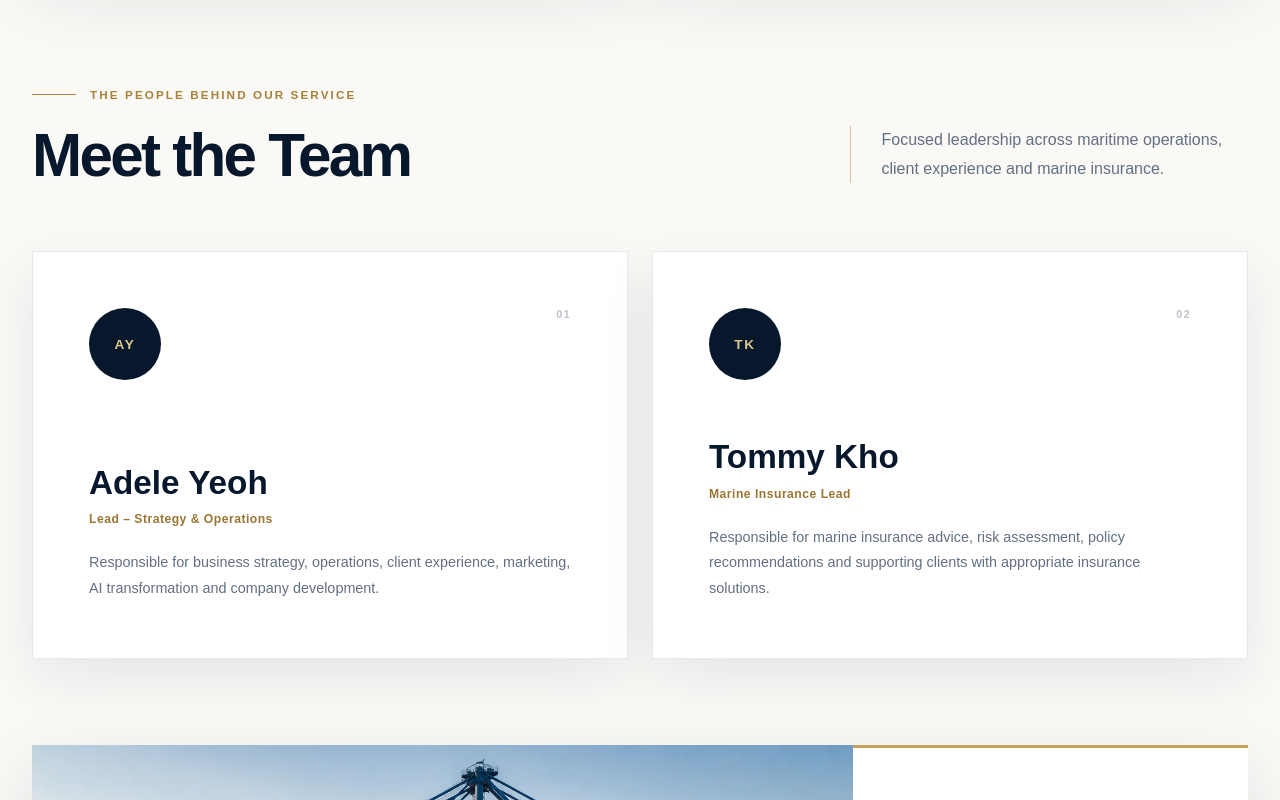
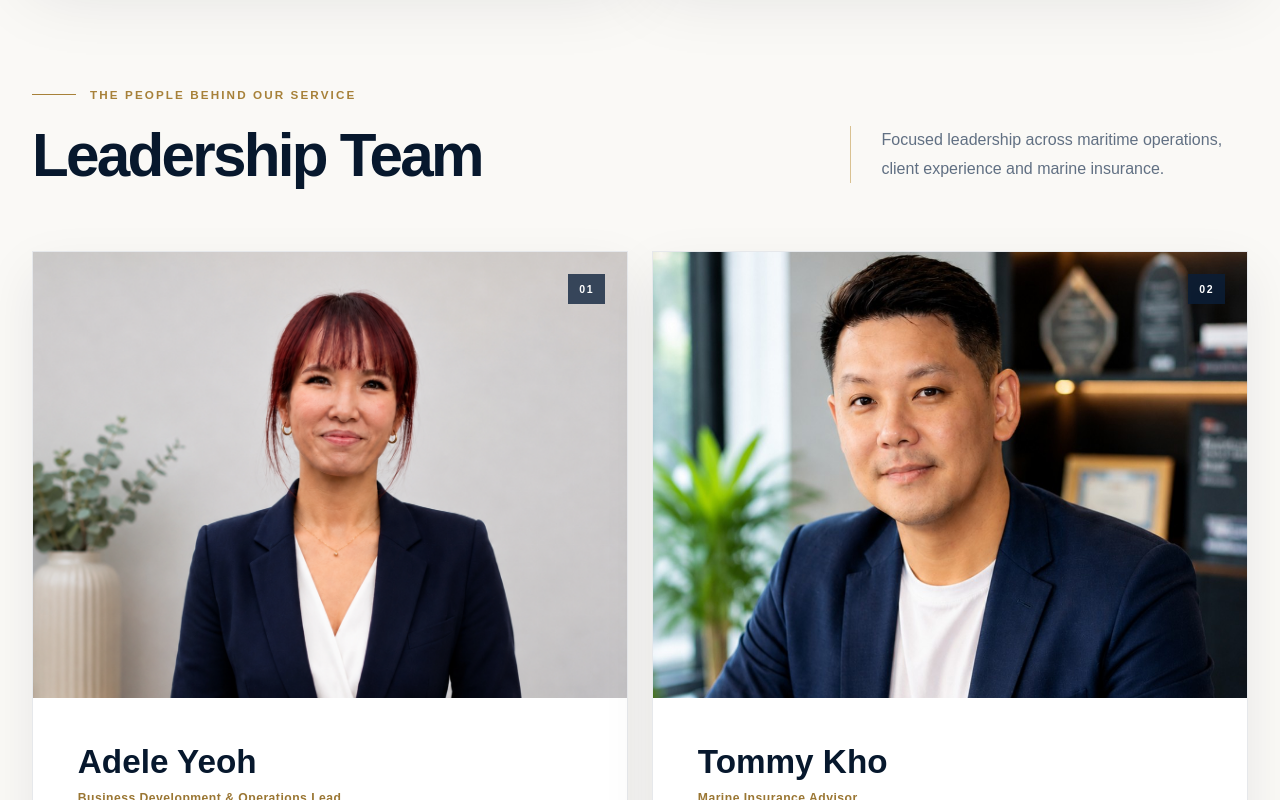
Before and after one commit to adelebuilds/titanum-glory-website, a React (Vite) app: page / in a window 1280 px wide. Shown: the part 1700-2500 px from the top of the page. Built offline with nearby package versions, Linux system fonts and the light colour scheme.

Commit message:
Update leadership team profiles

```diff
--- a/src/App.css
+++ b/src/App.css
@@ -513,10 +513,10 @@ h2 {
 }
 
 .team-card {
-  min-height: 390px;
-  padding: clamp(34px, 4.5vw, 56px);
+  min-height: 560px;
   display: flex;
   flex-direction: column;
+  overflow: hidden;
   background: var(--white);
   border: 1px solid rgba(11, 31, 58, 0.1);
   box-shadow: 0 20px 50px rgba(7, 24, 45, 0.08);
@@ -529,35 +529,36 @@ h2 {
   box-shadow: 0 26px 58px rgba(7, 24, 45, 0.12);
 }
 
-.team-card-top {
-  display: flex;
-  align-items: flex-start;
-  justify-content: space-between;
-}
-
-.team-initials {
-  width: 72px;
-  height: 72px;
-  display: grid;
-  place-items: center;
-  color: var(--gold-light);
-  background: var(--navy);
-  border-radius: 50%;
-  font-size: 0.85rem;
-  font-weight: 800;
-  letter-spacing: 0.12em;
+.team-card-media {
+  position: relative;
+  aspect-ratio: 4 / 3;
+  overflow: hidden;
+  background: #e8e6e2;
+}
+
+.team-card-media img {
+  width: 100%;
+  height: 100%;
+  display: block;
+  object-fit: cover;
 }
 
 .team-number {
-  color: rgba(11, 31, 58, 0.28);
+  position: absolute;
+  top: 22px;
+  right: 22px;
+  padding: 9px 11px;
+  color: var(--white);
+  background: rgba(11, 31, 58, 0.78);
+  backdrop-filter: blur(6px);
   font-size: 0.66rem;
   font-weight: 800;
   letter-spacing: 0.14em;
 }
 
 .team-card-copy {
-  margin-top: auto;
-  padding-top: 58px;
+  flex: 1;
+  padding: clamp(30px, 3.5vw, 46px);
 }
 
 .team-card h3 {
@@ -2218,9 +2219,16 @@ button:focus-visible {
     margin-top: 50px;
   }
 
-  .team-card,
+  .team-card {
+    min-height: 0;
+  }
+
   .expanding-card {
     min-height: 350px;
+    padding: 30px 28px 34px;
+  }
+
+  .team-card-copy {
     padding: 30px 28px 34px;
   }
 
--- a/src/App.jsx
+++ b/src/App.jsx
@@ -5,6 +5,8 @@ import portOperations from "./assets/port-operations.webp";
 import documentation from "./assets/documentation.webp";
 import professionalTeam from "./assets/professional-team.webp";
 import maritimeServices from "./assets/maritime-services.webp";
+import adeleYeoh from "./assets/adele-yeoh.png";
+import tommy from "./assets/tommy.png";
 
 function Icon({ name }) {
   const paths = {
@@ -279,16 +281,18 @@ function WhyChooseSection() {
 
 const teamMembers = [
   {
-    initials: "AY",
     name: "Adele Yeoh",
-    role: "Lead – Strategy & Operations",
-    description: "Responsible for business strategy, operations, client experience, marketing, AI transformation and company development.",
+    role: "Business Development & Operations Lead",
+    description: "Adele leads business development and operations, building client relationships, supporting strategic growth and ensuring the smooth delivery of Titanum Glory's maritime services.",
+    image: adeleYeoh,
+    imagePosition: "center 30%",
   },
   {
-    initials: "TK",
     name: "Tommy Kho",
-    role: "Marine Insurance Lead",
-    description: "Responsible for marine insurance advice, risk assessment, policy recommendations and supporting clients with appropriate insurance solutions.",
+    role: "Marine Insurance Advisor",
+    description: "Tommy advises clients on marine insurance, helping them assess risk, understand their coverage needs and identify suitable protection for their maritime operations.",
+    image: tommy,
+    imagePosition: "center 30%",
   },
 ];
 
@@ -298,15 +302,19 @@ function TeamSection() {
       <div className="team-heading" data-reveal>
         <div>
           <p className="section-label">The people behind our service</p>
-          <h2 id="team-title">Meet the Team</h2>
+          <h2 id="team-title">Leadership Team</h2>
         </div>
         <p>Focused leadership across maritime operations, client experience and marine insurance.</p>
       </div>
       <div className="team-grid">
         {teamMembers.map((member, index) => (
           <article className="team-card" key={member.name} data-reveal>
-            <div className="team-card-top">
-              <span className="team-initials" aria-hidden="true">{member.initials}</span>
+            <div className="team-card-media">
+              <img
+                src={member.image}
+                alt={`${member.name}, ${member.role}`}
+                style={{ objectPosition: member.imagePosition }}
+              />
               <span className="team-number">0{index + 1}</span>
             </div>
             <div className="team-card-copy">
```
Also changed, not shown: src/assets/adele-yeoh.png (added), src/assets/tommy.png (added).
